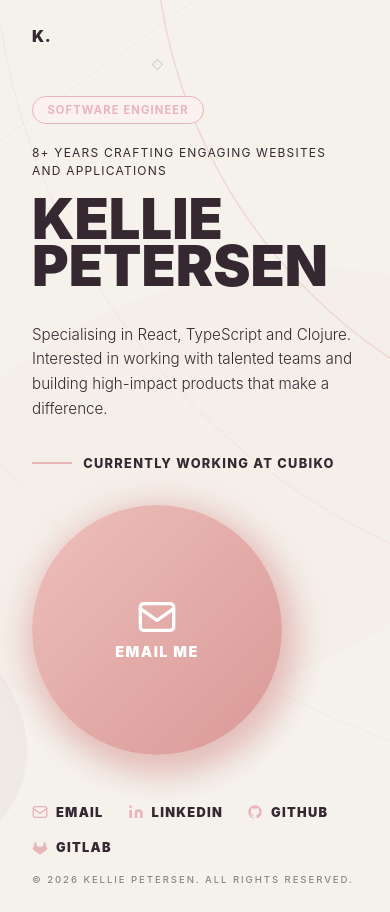
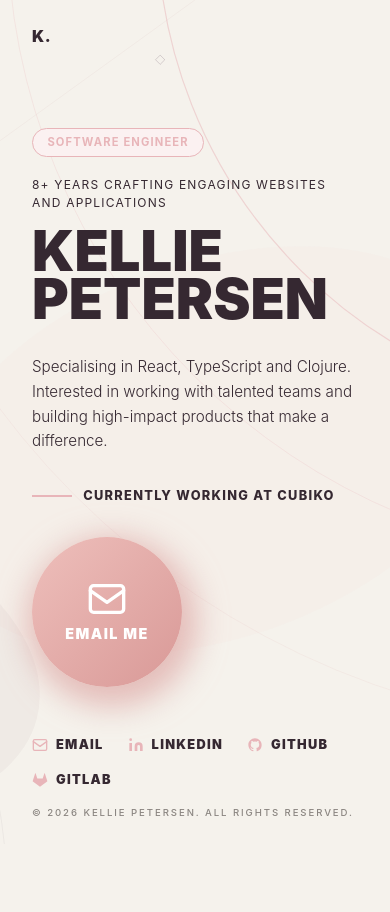
Before and after one commit to KelliePetersen/software-engineer-portfolio, a React (Vite) app: page / in a window 390 px wide. After the commit the page ends 844 px from the top, so only its background shows below. Built offline with nearby package versions, Linux system fonts and the light colour scheme.

Commit message:
restructure jsx code

```diff
--- a/src/App.css
+++ b/src/App.css
@@ -1,5 +1,5 @@
 @import './styles/reset.css';
 @import './styles/global.css';
 @import './styles/header.css';
-@import './styles/content.css';
+@import './styles/hero.css';
 @import './styles/footer.css';
--- a/src/App.jsx
+++ b/src/App.jsx
@@ -1,6 +1,6 @@
 import './App.css'
 import Header from './components/Header'
-import Content from './components/Content'
+import Hero from './components/Hero'
 import Footer from './components/Footer'
 
 function App() {
@@ -8,7 +8,7 @@ function App() {
     <div className="app">
       <div className="wrapper">
         <Header />
-        <Content />
+        <Hero />
         <Footer />
       </div>
     </div>
--- a/src/components/Content.jsx
+++ /dev/null
@@ -1,43 +0,0 @@
-function Content() {
-  return (
-    <div className="content">
-      <div className="badge">SOFTWARE ENGINEER</div>
-
-      <p className="tagline">
-        8+ Years Crafting Engaging Websites and Applications
-      </p>
-
-      <h1 className="hero-name">
-        Kellie <br /> Petersen
-      </h1>
-
-      <div className="hero-bottom-wrapper">
-        <div className="hero-subheading-wrapper">
-          <p className="hero-desc">
-            Specialising in React, TypeScript and Clojure.
-            <br />
-            Interested in working with talented teams and building high-impact
-            products that make a difference.
-          </p>
-          <div className="available-bar">Currently working at Cubiko</div>
-        </div>
-        <a className="email-btn" href="mailto:hello@kelliepetersen.com">
-          <svg
-            viewBox="0 0 24 24"
-            fill="none"
-            stroke="currentColor"
-            strokeWidth="2"
-            strokeLinecap="round"
-            strokeLinejoin="round"
-          >
-            <rect x="2" y="4" width="20" height="16" rx="2" />
-            <path d="M2 7l10 7 10-7" />
-          </svg>
-          <span>Email Me</span>
-        </a>
-      </div>
-    </div>
-  )
-}
-
-export default Content
--- a/src/components/Footer.jsx
+++ b/src/components/Footer.jsx
@@ -1,76 +1,54 @@
-const EmailIcon = () => (
-  <svg
-    viewBox="0 0 24 24"
-    fill="none"
-    stroke="currentColor"
-    strokeWidth="2"
-    strokeLinecap="round"
-    strokeLinejoin="round"
-  >
-    <rect x="2" y="4" width="20" height="16" rx="2" />
-    <path d="M2 7l10 7 10-7" />
-  </svg>
-)
-
-const LinkedInIcon = () => (
-  <svg viewBox="0 0 24 24" fill="currentColor">
-    <path d="M16 8a6 6 0 016 6v7h-4v-7a2 2 0 00-2-2 2 2 0 00-2 2v7h-4v-7a6 6 0 016-6z" />
-    <rect x="2" y="9" width="4" height="12" />
-    <circle cx="4" cy="4" r="2" />
-  </svg>
-)
-
-const GitHubIcon = () => (
-  <svg viewBox="0 0 24 24" fill="currentColor">
-    <path d="M12 2C6.477 2 2 6.484 2 12.021c0 4.428 2.865 8.185 6.839 9.504.5.092.682-.217.682-.482 0-.237-.009-.868-.013-1.703-2.782.605-3.369-1.342-3.369-1.342-.454-1.154-1.11-1.462-1.11-1.462-.908-.62.069-.608.069-.608 1.003.07 1.531 1.03 1.531 1.03.892 1.529 2.341 1.088 2.91.832.092-.647.35-1.088.636-1.338-2.22-.253-4.555-1.113-4.555-4.951 0-1.093.39-1.988 1.029-2.688-.103-.253-.446-1.272.098-2.65 0 0 .84-.27 2.75 1.026A9.564 9.564 0 0112 6.844a9.59 9.59 0 012.504.337c1.909-1.296 2.747-1.027 2.747-1.027.546 1.379.202 2.398.1 2.651.64.7 1.028 1.595 1.028 2.688 0 3.848-2.339 4.695-4.566 4.943.359.309.678.92.678 1.855 0 1.338-.012 2.419-.012 2.747 0 .268.18.58.688.482A10.02 10.02 0 0022 12.021C22 6.484 17.522 2 12 2z" />
-  </svg>
-)
-
-const GitLabIcon = () => (
-  <svg viewBox="0 0 24 24" fill="currentColor">
-    <path d="M22.65 14.39L12 22.13 1.35 14.39a.84.84 0 01-.3-.94l1.22-3.78 2.44-7.51A.42.42 0 014.82 2a.43.43 0 01.58 0 .42.42 0 01.11.18l2.44 7.49h8.1l2.44-7.49a.42.42 0 01.11-.18.43.43 0 01.58 0 .42.42 0 01.11.18l2.44 7.51 1.22 3.78a.84.84 0 01-.3.94z" />
-  </svg>
-)
+import EmailIcon from './icons/EmailIcon'
+import LinkedInIcon from './icons/LinkedInIcon'
+import GitHubIcon from './icons/GitHubIcon'
+import GitLabIcon from './icons/GitLabIcon'
 
 function Footer() {
   const currentYear = new Date().getFullYear()
 
   return (
     <footer>
-      <div className="contact-links">
-        <a className="contact-link" href="mailto:hello@kelliepetersen.com">
+      <div className="footer-contact-links">
+        <a
+          className="footer-contact-link"
+          href="mailto:hello@kelliepetersen.com"
+          aria-label="Email address of Kellie Petersen"
+        >
           <EmailIcon />
           <span>Email</span>
         </a>
         <a
-          className="contact-link"
+          className="footer-contact-link"
           href="https://www.linkedin.com/in/kelliepetersen/"
           target="_blank"
           rel="noreferrer"
+          aria-label="LinkedIn profile of Kellie Petersen"
         >
           <LinkedInIcon />
           <span>LinkedIn</span>
         </a>
         <a
-          className="contact-link"
+          className="footer-contact-link"
           href="https://www.github.com/kelliepetersen/"
           target="_blank"
           rel="noreferrer"
+          aria-label="GitHub profile of Kellie Petersen"
         >
           <GitHubIcon />
           <span>GitHub</span>
         </a>
         <a
-          className="contact-link"
+          className="footer-contact-link"
           href="https://www.gitlab.com/kelliepetersen/"
           target="_blank"
           rel="noreferrer"
+          aria-label="GitLab profile of Kellie Petersen"
         >
           <GitLabIcon />
           <span>GitLab</span>
         </a>
       </div>
-      <span className="copyright">
+      <span className="footer-copyright">
         © {currentYear} Kellie Petersen. All rights reserved.
       </span>
     </footer>
--- a/src/components/Header.jsx
+++ b/src/components/Header.jsx
@@ -1,8 +1,10 @@
 function Header() {
   return (
-    <div className="header">
-      <div className="header-logo">K.</div>
-    </div>
+    <header className="header">
+      <a className="header-logo" href="/">
+        K.
+      </a>
+    </header>
   )
 }
 
--- /dev/null
+++ b/src/components/Hero.jsx
@@ -0,0 +1,35 @@
+import EmailIcon from './icons/EmailIcon'
+
+function Hero() {
+  return (
+    <div className="hero">
+      <div className="hero-badge">SOFTWARE ENGINEER</div>
+
+      <p className="hero-tagline">
+        8+ Years Crafting Engaging Websites and Applications
+      </p>
+
+      <h1 className="hero-title">
+        Kellie <br /> Petersen
+      </h1>
+
+      <div className="hero-bottom-wrapper">
+        <div className="hero-subheading-wrapper">
+          <p className="hero-desc">
+            Specialising in React, TypeScript and Clojure.
+            <br />
+            Interested in working with talented teams and building high-impact
+            products that make a difference.
+          </p>
+          <div className="hero-employment">Currently working at Cubiko</div>
+        </div>
+        <a className="hero-email-btn" href="mailto:hello@kelliepetersen.com">
+          <EmailIcon />
+          <span>Email Me</span>
+        </a>
+      </div>
+    </div>
+  )
+}
+
+export default Hero
--- /dev/null
+++ b/src/components/icons/EmailIcon.jsx
@@ -0,0 +1,16 @@
+const EmailIcon = () => (
+  <svg
+    viewBox="0 0 24 24"
+    fill="none"
+    stroke="currentColor"
+    strokeWidth="2"
+    strokeLinecap="round"
+    strokeLinejoin="round"
+    aria-hidden="true"
+  >
+    <rect x="2" y="4" width="20" height="16" rx="2" />
+    <path d="M2 7l10 7 10-7" />
+  </svg>
+)
+
+export default EmailIcon
--- /dev/null
+++ b/src/components/icons/GitHubIcon.jsx
@@ -0,0 +1,7 @@
+const GitHubIcon = () => (
+  <svg viewBox="0 0 24 24" fill="currentColor" aria-hidden="true">
+    <path d="M12 2C6.477 2 2 6.484 2 12.021c0 4.428 2.865 8.185 6.839 9.504.5.092.682-.217.682-.482 0-.237-.009-.868-.013-1.703-2.782.605-3.369-1.342-3.369-1.342-.454-1.154-1.11-1.462-1.11-1.462-.908-.62.069-.608.069-.608 1.003.07 1.531 1.03 1.531 1.03.892 1.529 2.341 1.088 2.91.832.092-.647.35-1.088.636-1.338-2.22-.253-4.555-1.113-4.555-4.951 0-1.093.39-1.988 1.029-2.688-.103-.253-.446-1.272.098-2.65 0 0 .84-.27 2.75 1.026A9.564 9.564 0 0112 6.844a9.59 9.59 0 012.504.337c1.909-1.296 2.747-1.027 2.747-1.027.546 1.379.202 2.398.1 2.651.64.7 1.028 1.595 1.028 2.688 0 3.848-2.339 4.695-4.566 4.943.359.309.678.92.678 1.855 0 1.338-.012 2.419-.012 2.747 0 .268.18.58.688.482A10.02 10.02 0 0022 12.021C22 6.484 17.522 2 12 2z" />
+  </svg>
+)
+
+export default GitHubIcon
--- /dev/null
+++ b/src/components/icons/GitLabIcon.jsx
@@ -0,0 +1,7 @@
+const GitLabIcon = () => (
+  <svg viewBox="0 0 24 24" fill="currentColor" aria-hidden="true">
+    <path d="M22.65 14.39L12 22.13 1.35 14.39a.84.84 0 01-.3-.94l1.22-3.78 2.44-7.51A.42.42 0 014.82 2a.43.43 0 01.58 0 .42.42 0 01.11.18l2.44 7.49h8.1l2.44-7.49a.42.42 0 01.11-.18.43.43 0 01.58 0 .42.42 0 01.11.18l2.44 7.51 1.22 3.78a.84.84 0 01-.3.94z" />
+  </svg>
+)
+
+export default GitLabIcon
--- /dev/null
+++ b/src/components/icons/LinkedInIcon.jsx
@@ -0,0 +1,9 @@
+const LinkedInIcon = () => (
+  <svg viewBox="0 0 24 24" fill="currentColor" aria-hidden="true">
+    <path d="M16 8a6 6 0 016 6v7h-4v-7a2 2 0 00-2-2 2 2 0 00-2 2v7h-4v-7a6 6 0 016-6z" />
+    <rect x="2" y="9" width="4" height="12" />
+    <circle cx="4" cy="4" r="2" />
+  </svg>
+)
+
+export default LinkedInIcon
--- a/src/styles/footer.css
+++ b/src/styles/footer.css
@@ -6,15 +6,14 @@ footer {
   gap: 1rem;
 }
 
-.contact-links {
+.footer-contact-links {
   display: flex;
   flex-wrap: wrap;
   gap: 1rem 1.5rem;
 }
 
-.contact-link {
+.footer-contact-link {
   display: flex;
-  justify-content: space-between;
   align-items: center;
   font-weight: 900;
   font-size: 0.8rem;
@@ -29,16 +28,13 @@ footer {
 
   & svg {
     width: 1rem;
+    height: 1rem;
     color: var(--secondary);
     margin-right: 0.5rem;
   }
 }
 
-.contact-link-arrow {
-  font-size: 1.1rem;
-}
-
-.copyright {
+.footer-copyright {
   font-size: 0.6rem;
   font-weight: 500;
   letter-spacing: 0.2em;
--- a/src/styles/content.css
+++ b/src/styles/hero.css
@@ -1,8 +1,8 @@
-.content {
+.hero {
   margin-top: auto;
 }
 
-.badge {
+.hero-badge {
   border: 1.5px solid var(--secondary);
   color: var(--secondary);
   background: var(--secondary-light);
@@ -15,14 +15,14 @@
   width: fit-content;
 }
 
-.tagline {
+.hero-tagline {
   font-size: 0.75rem;
   letter-spacing: 0.1em;
   text-transform: uppercase;
   margin-bottom: 1rem;
 }
 
-.hero-name {
+.hero-title {
   font-size: clamp(3.5rem, 12vw, 11rem);
   font-weight: 1000;
   line-height: 0.85;
@@ -54,7 +54,7 @@
   line-height: 1.625;
 }
 
-.available-bar {
+.hero-employment {
   display: flex;
   align-items: center;
   font-size: 0.8rem;
@@ -72,9 +72,9 @@
   }
 }
 
-.email-btn {
-  width: 250px;
-  height: 250px;
+.hero-email-btn {
+  width: clamp(150px, 25vw, 250px);
+  height: clamp(150px, 25vw, 250px);
   border-radius: 50%;
   background: linear-gradient(135deg, #eebfbb 0%, #d99997 100%);
   box-shadow: 5px 10px 30px 10px rgba(217, 153, 151, 0.6);
```
